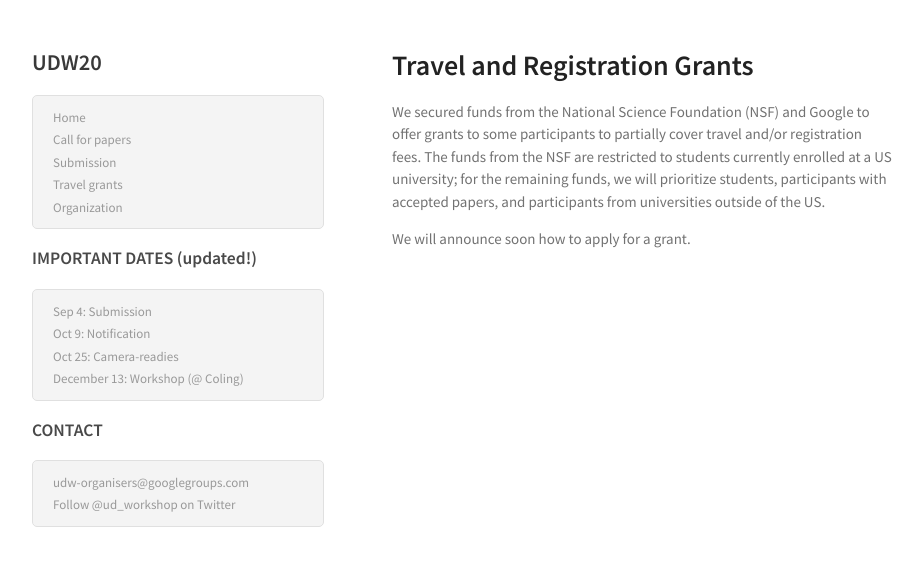
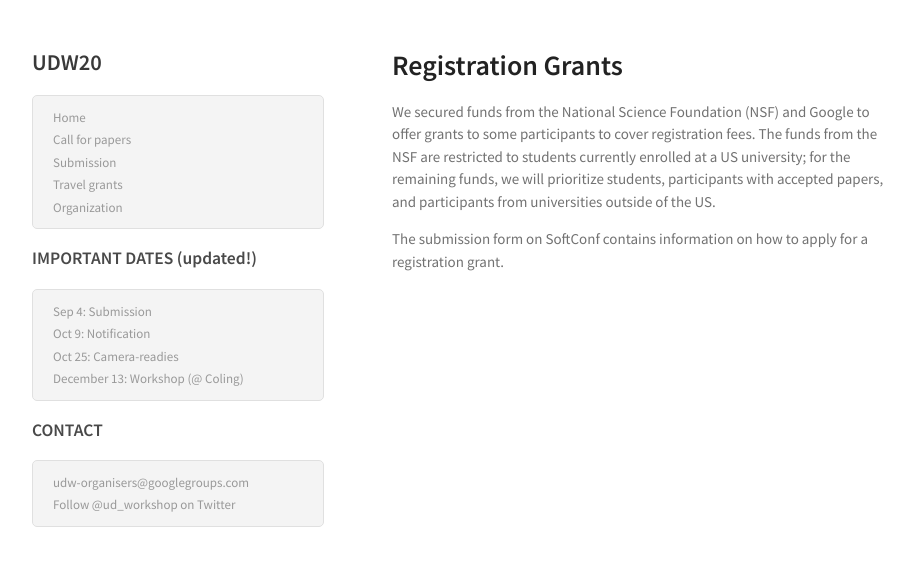
Before and after one commit to UniversalDependencies/udw21, a Jekyll site: the page built from grants.md, in a window 1280 px wide. Shown: the top 566 px of the page, without its empty margins (178-1101 px from the left). Built offline with Jekyll 4.4.1, drawn with Linux system fonts in a browser that asks for light colours.

Commit message:
Update grants.md

```diff
--- a/grants.md
+++ b/grants.md
@@ -3,8 +3,8 @@ layout: page
 title: UDW 2020
 ---
 
-# Travel and Registration Grants
+# Registration Grants
 
-We secured funds from the National Science Foundation (NSF) and Google to offer grants to some participants to partially cover travel and/or registration fees. The funds from the NSF are restricted to students currently enrolled at a US university; for the remaining funds, we will prioritize students, participants with accepted papers, and participants from universities outside of the US.
+We secured funds from the National Science Foundation (NSF) and Google to offer grants to some participants to cover registration fees. The funds from the NSF are restricted to students currently enrolled at a US university; for the remaining funds, we will prioritize students, participants with accepted papers, and participants from universities outside of the US.
 
-We will announce soon how to apply for a grant.
+The submission form on SoftConf contains information on how to apply for a registration grant.
```
